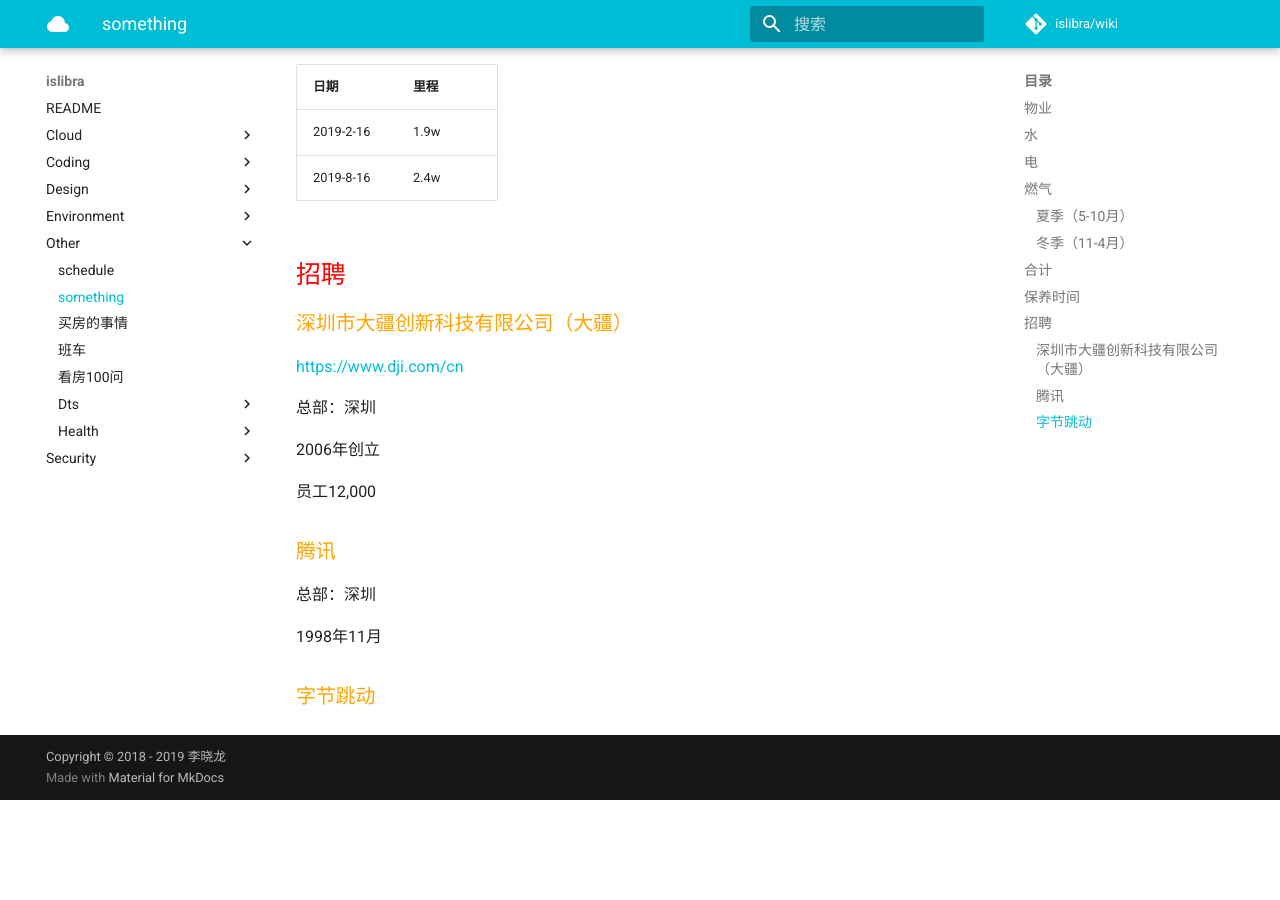
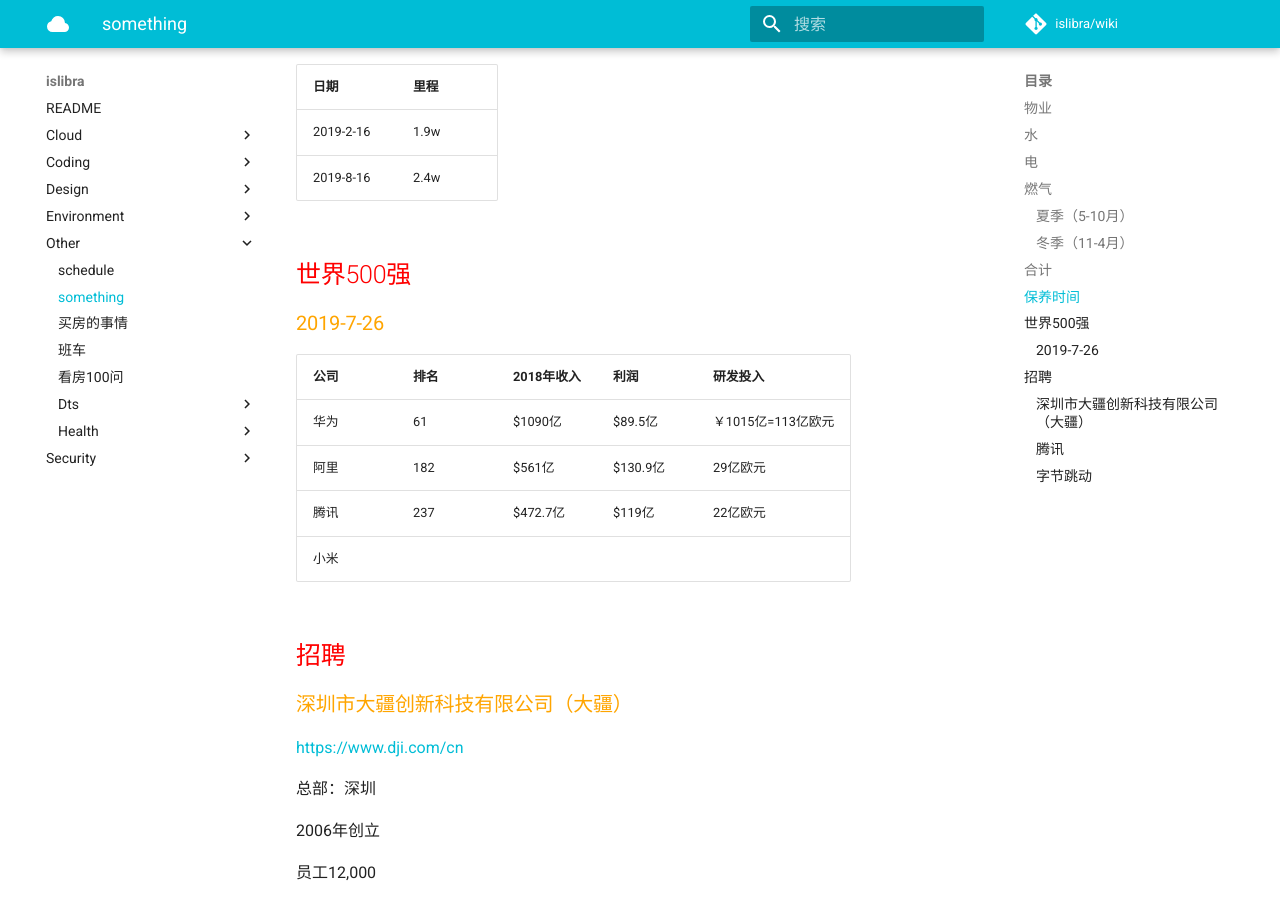
Before and after one commit to islibra/wiki, an MkDocs documentation site: the page built from docs/other/something.md, in a window 1280 px wide and 900 px high, scrolled down 1724 px. Built offline with MkDocs 1.6.1 and Material for MkDocs 9.7.7, drawn with Linux system fonts in a browser that asks for light colours; comment, search, counter and statistics services are not loaded; before the commit the page ends 2524 px from its top, so only the background shows below that.

Commit message:
Update something.md

```diff
--- a/docs/other/something.md
+++ b/docs/other/something.md
@@ -61,6 +61,18 @@
 2019-8-16 | 2.4w
 
 
+## 世界500强
+
+### 2019-7-26
+
+公司 | 排名 | 2018年收入 | 利润 | 研发投入
+--- | --- | --- | --- | ---
+华为 | 61 | $1090亿 | $89.5亿 | ￥1015亿=113亿欧元
+阿里 | 182 | $561亿 | $130.9亿 | 29亿欧元
+腾讯 | 237 | $472.7亿 | $119亿 | 22亿欧元
+小米 | | | |
+
+
 ## 招聘
 
 ### 深圳市大疆创新科技有限公司（大疆）
```
